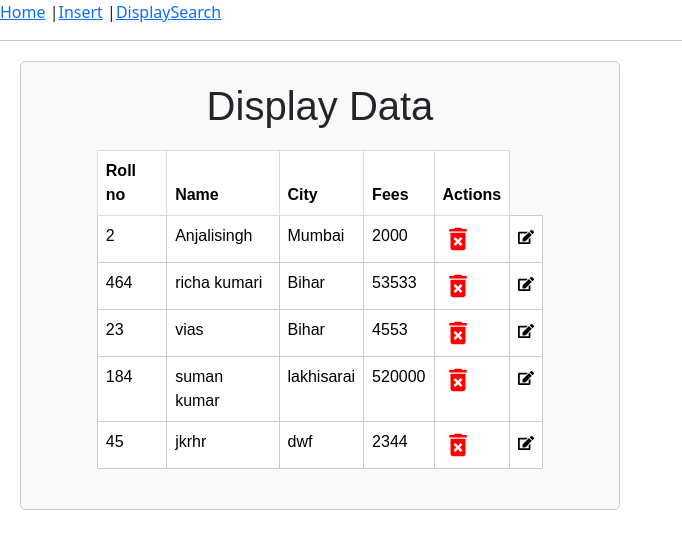
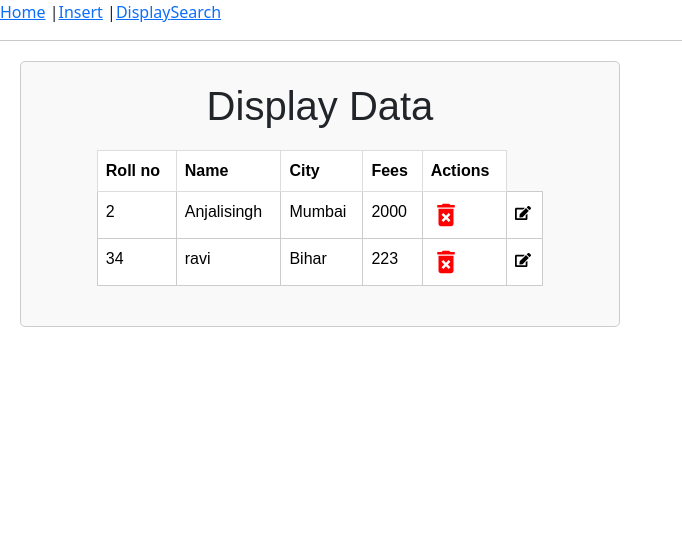
Before and after one commit to suman987654432/CRUD-in-React-JS, a React (Vite) app: page /display in a window 1280 px wide. Shown: the top 546 px of the page, without its empty margins (0-682 px from the left). Built offline with nearby package versions, Linux system fonts and the light colour scheme; data requests are answered from the project's data file.

Commit message:
Update student records in db.json, enhance Display component for better data handling, and implement ID display in EditPage

```diff
--- a/db.json
+++ b/db.json
@@ -8,32 +8,11 @@
       "fees": 2000
     },
     {
-      "id": "89b8",
-      "rollno": "464",
-      "name": "richa kumari",
+      "id": "8dcb",
+      "rollno": "34",
+      "name": "ravi",
       "city": "Bihar",
-      "fees": "53533"
-    },
-    {
-      "id": "486f",
-      "rollno": "23",
-      "name": "vias",
-      "city": "Bihar",
-      "fees": "4553"
-    },
-    {
-      "id": "5f2c",
-      "rollno": "184",
-      "name": "suman kumar",
-      "city": "lakhisarai",
-      "fees": "520000"
-    },
-    {
-      "id": "dcd7",
-      "rollno": "45",
-      "name": "jkrhr",
-      "city": "dwf",
-      "fees": "2344"
+      "fees": "223"
     }
   ]
 }
--- a/src/pages/Display.jsx
+++ b/src/pages/Display.jsx
@@ -22,7 +22,7 @@ const Display = () => {
         const api = `http://localhost:3000/students/${id}`;
         try {
             await axios.delete(api);
-            setmydata(mydata.filter((student) => student.id !== id));
+            loadData()
             alert("Data deleted");
         } catch (error) {
             console.error("Error deleting data:", error);
@@ -30,16 +30,17 @@ const Display = () => {
         }
     };
     const handleEdit = (id) => {
+
         navigate(`/editdata/${id}`);
     };
 
     useEffect(() => {
         loadData();
     }, []);
-
     const ans = mydata.map((key) => {
         return (
-            <tr key={key.id}>
+            <>
+                <tr>
                     <td>{key.rollno}</td>
                     <td>{key.name}</td>
                     <td>{key.city}</td>
@@ -52,6 +53,7 @@ const Display = () => {
                         <FaEdit />
                     </td>
                 </tr >
+            </>
         );
     });
 
--- a/src/pages/EditPage.jsx
+++ b/src/pages/EditPage.jsx
@@ -1,8 +1,11 @@
 
-
+import { useParams } from "react-router-dom"
 const EditPage = () => {
+  const { id } = useParams()
   return (
-    <div>EditPage</div>
+    <div>
+      EditPage with ID: {id}
+    </div>
   )
 }
 
```
Lines whose indentation alone changed are shown as unchanged.
